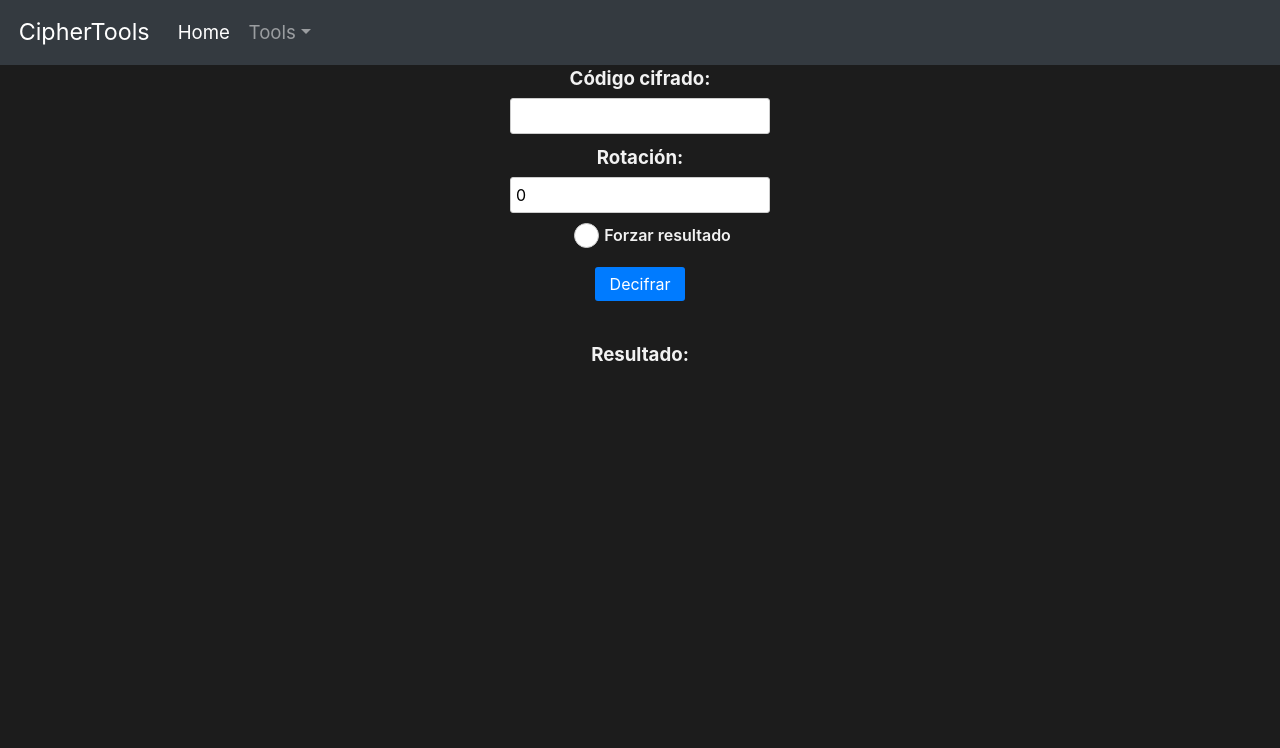
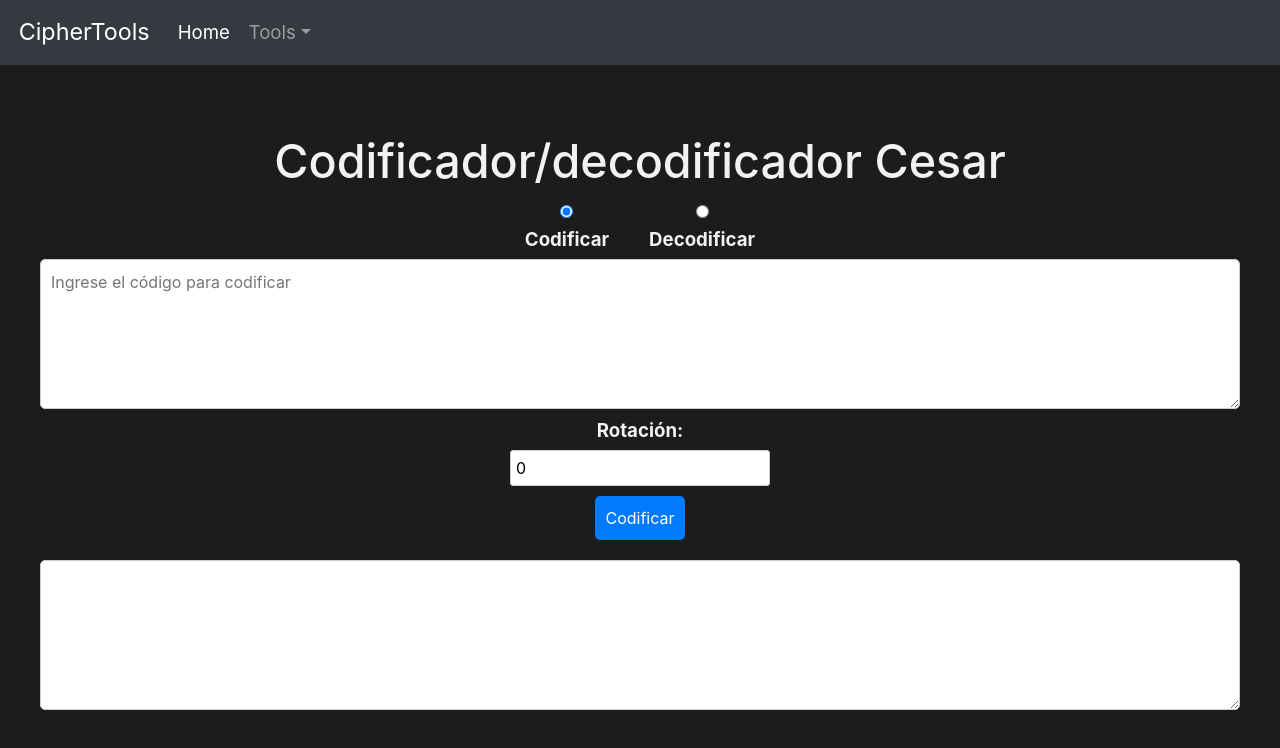
Before and after one commit to MateoBaltar/CipherTools, a React (Create React App) app: page /Cesar in a window 1280 px wide. Shown: the top 748 px of the page. Built offline with nearby package versions, Linux system fonts and the light colour scheme.

Commit message:
Hexadecimal + Layout changes + Cesar encode

```diff
--- a/src/Scripts/CesarTool.js
+++ b/src/Scripts/CesarTool.js
@@ -23,4 +23,23 @@ export function decodeCaesarCipher(ciphertext, shift, bruteForce = false) {
   }
   return plaintext;
 }
-export default decodeCaesarCipher;
+
+export function caesarEncode(str, shift) {
+  let result = "";
+  for (let i = 0; i < str.length; i++) {
+    let charCode = str.charCodeAt(i);
+    if (charCode >= 65 && charCode <= 90) {
+      // uppercase letters
+      result += String.fromCharCode(((charCode - 65 + shift) % 26) + 65);
+    } else if (charCode >= 97 && charCode <= 122) {
+      // lowercase letters
+      result += String.fromCharCode(((charCode - 97 + shift) % 26) + 97);
+    } else {
+      // not a letter, leave unchanged
+      result += str.charAt(i);
+    }
+  }
+  return result;
+}
+
+export default {decodeCaesarCipher, caesarEncode};
--- a/src/components/Cesar.js
+++ b/src/components/Cesar.js
@@ -1,13 +1,23 @@
 import React, { useState } from "react";
-import { decodeCaesarCipher } from "./../Scripts/CesarTool";
+import { decodeCaesarCipher, caesarEncode } from "./../Scripts/CesarTool";
 import axios from "axios";
 
 const Cesar = () => {
-  const [ciphertext, setCiphertext] = useState("");
   const [shift, setShift] = useState(0);
   const [bruteForce, setBruteForce] = useState(false);
   const [plaintext, setPlaintext] = useState("");
   const [submitting, setSubmitting] = useState(false);
+  const [input, setInput] = useState("");
+  const [output, setOutput] = useState("");
+  const [isEncoding, setIsEncoding] = useState(true);
+
+  const handleInputChange = (event) => {
+    setInput(event.target.value);
+  };
+
+  const handleOptionChange = (event) => {
+    setIsEncoding(event.target.value === "encode");
+  };
 
   const isRealWord = async (word) => {
     const apiKey = "94c347f8-19fe-4818-a189-8cfb2c6b348d";
@@ -35,8 +45,12 @@ const Cesar = () => {
   const handleSubmit = async (event) => {
     setSubmitting(true);
     event.preventDefault();
+    if (isEncoding) {
+      setSubmitting(false);
+      setOutput(caesarEncode(input, shift));
+    } else {
       if (bruteForce) {
-      let results = await decodeCaesarCipher(ciphertext, 0, true);
+        let results = await decodeCaesarCipher(input, 0, true);
         const sortResults = [];
         for (let i = 0; i < results.length; i++) {
           if (containsWhitespace(results[i])) {
@@ -54,7 +68,7 @@ const Cesar = () => {
         }
         sortResults.splice(4, sortResults.length - 1);
         setSubmitting(false);
-      setPlaintext(
+        setOutput(
           sortResults.map((result) => (
             <li key={result} style={{ listStyle: "none" }}>
               {result}
@@ -62,24 +76,54 @@ const Cesar = () => {
           ))
         );
       } else {
-      const decodedText = decodeCaesarCipher(ciphertext, shift);
+        const decodedText = decodeCaesarCipher(input, shift);
         setSubmitting(false);
-      setPlaintext(decodedText);
+        setOutput(decodedText);
+      }
     }
   };
 
   return (
-    <div class="form-container">
+    <div className="container">
+      <h1>Codificador/decodificador Cesar</h1>
       <form onSubmit={handleSubmit}>
-        <div class="form-group">
-          <label for="ciphertext">Código cifrado:</label>
+        <div className="encode-decode">
+          <div>
             <input
-            id="ciphertext"
-            type="text"
-            value={ciphertext}
-            onChange={(e) => setCiphertext(e.target.value)}
+              type="radio"
+              id="encode"
+              name="option"
+              value="encode"
+              checked={isEncoding}
+              onChange={handleOptionChange}
+            />
+            <label htmlFor="encode">Codificar</label>
+          </div>
+          <div>
+            <input
+              type="radio"
+              id="decode"
+              name="option"
+              value="decode"
+              checked={!isEncoding}
+              onChange={handleOptionChange}
+            />
+            <label htmlFor="decode">Decodificar</label>
+          </div>
+        </div>
+
+        <div>
+          <textarea
+            value={input}
+            onChange={handleInputChange}
+            placeholder={
+              isEncoding
+                ? "Ingrese el código para codificar"
+                : "Ingrese el texto codificado en cesar para decodificar"
+            }
           />
         </div>
+        <div id="rotacion">
           <div class="form-group">
             <label for="shift">Rotación:</label>
             <input
@@ -89,6 +133,8 @@ const Cesar = () => {
               onChange={(e) => setShift(parseInt(e.target.value))}
             />
           </div>
+        </div>
+        {!isEncoding && (
           <div class="form-group">
             <label class="checkbox">
               <input
@@ -100,28 +146,15 @@ const Cesar = () => {
               <span class="checkbox-label">Forzar resultado</span>
             </label>
           </div>
-        <button class="submit-button" type="submit">
-          Decifrar
+        )}
+        <div>
+          <button type="submit">
+            {isEncoding ? "Codificar" : "Decodificar"}
           </button>
+        </div>
       </form>
-      <div class="results-container">
-        {submitting ? (
-          <div class="loading">
-            <img
-              id="loading-image"
-              src="https://i.imgur.com/L28drxo.gif"
-              alt="Loading animation"
-            />
-            <p>Decifrando...</p>
-          </div>
-        ) : (
-          <>
-            <p class="result-label">Resultado:</p>
-            <ol class="result-list">
-              <li class="result-item">{plaintext}</li>
-            </ol>
-          </>
-        )}
+      <div>
+        <textarea readOnly value={output} />
       </div>
     </div>
   );
--- a/src/components/Hexadecimal.js
+++ b/src/components/Hexadecimal.js
@@ -1,32 +1,90 @@
-import React from 'react'
+import React, { useState } from "react";
 
 const Hexadecimal = () => {
+  const [input, setInput] = useState("");
+  const [output, setOutput] = useState("");
+  const [isEncoding, setIsEncoding] = useState(true);
+
+  const handleInputChange = (event) => {
+    setInput(event.target.value);
+  };
+
+  const handleOptionChange = (event) => {
+    setIsEncoding(event.target.value === "encode");
+  };
+
+  const handleSubmit = async (event) => {
+    event.preventDefault();
+    let output = "";
+
+    if (isEncoding) {
+      for (let i = 0; i < input.length; i++) {
+        let hex = input.charCodeAt(i).toString(16);
+        output += ("00" + hex).slice(-2);
+        console.log(output);
+      }
+    } else {
+      for (let i = 0; i < input.length; i += 2) {
+        let hexChars = input.substr(i, 2);
+        let charCode = parseInt(hexChars, 16);
+        output += String.fromCharCode(charCode);
+      }
+    }
+
+    setOutput(output);
+  };
+
   return (
+    <div className="container">
+      <h1>Codificador/decodificador Hexadecimal</h1>
+      <form onSubmit={handleSubmit}>
+        <div className="encode-decode">
+          <div>
+            <input
+              type="radio"
+              id="encode"
+              name="option"
+              value="encode"
+              checked={isEncoding}
+              onChange={handleOptionChange}
+            />
+            <label htmlFor="encode">Codificar</label>
+          </div>
+          <div>
+            <input
+              type="radio"
+              id="decode"
+              name="option"
+              value="decode"
+              checked={!isEncoding}
+              onChange={handleOptionChange}
+            />
+            <label htmlFor="decode">Decodificar</label>
+          </div>
+        </div>
 
-    <div class="container-hexadecimal">
-      <h1>Hexadecimal Encoder/Decoder</h1>
-      <form>
-        <div class="form-group">
-          <label for="hexInput">Input</label>
-          <input type="text" id="hexInput" name="hexInput" placeholder="Enter hexadecimal"/>
+        <div>
+          <textarea
+            value={input}
+            onChange={handleInputChange}
+            placeholder={
+              isEncoding
+                ? "Ingrese el código para codificar"
+                : "Ingrese el texto codificado en base64 para decodificar"
+            }
+          />
         </div>
-        <div class="form-group">
-          <label for="encodeDecode">Encode/Decode</label>
-          <select id="encodeDecode" name="encodeDecode">
-            <option value="decode">Decode</option>
-            <option value="encode">Encode</option>
-          </select>
-        </div>
-        <div class="form-group">
-          <button type="submit">Submit</button>
+        <div>
+          <button type="submit">
+            {isEncoding ? "Codificar" : "Decodificar"}
+          </button>
         </div>
       </form>
-      <div class="result">
-        <label for="hexOutput">Output</label>
-        <span id="hexOutput"></span>
+      <div>
+        <textarea readOnly value={output} />
       </div>
     </div>
-  )
-}
+  );
+};
 
-export default Hexadecimal
+export default Hexadecimal;
--- a/src/components/Navbar.js
+++ b/src/components/Navbar.js
@@ -45,7 +45,7 @@ const Navbar = () => {
               <a className="dropdown-item" href="/Base64">
                 Base64
               </a>
-              <a className="dropdown-item" href="#">
+              <a className="dropdown-item" href="/Hexadecimal">
                 Hexadecimal
               </a>
             </div>
--- a/src/index.css
+++ b/src/index.css
@@ -3,22 +3,13 @@ html {
   font-size: 14pt;
   color: var(--scheme_c5);
   text-align: center;
+  height: 100%;
 }
 .flex_col {
   display: flex;
   flex-direction: column;
   align-items: center;
   padding: 10px;
-}
-
-body {
-  margin: 0;
-  font-family: -apple-system, BlinkMacSystemFont, "Segoe UI", "Roboto", "Oxygen",
-    "Ubuntu", "Cantarell", "Fira Sans", "Droid Sans", "Helvetica Neue",
-    sans-serif;
-  -webkit-font-smoothing: antialiased;
-  -moz-osx-font-smoothing: grayscale;
-  background: gray;
 }
 
 code {
@@ -31,6 +22,8 @@ code {
   flex-direction: column;
   align-items: center;
   width: 100%;
+  height: 90vh;
+  justify-content: center;
 }
 
 .form-group {
@@ -209,6 +202,7 @@ input[type="checkbox"] {
 body {
   background-color: #1c1c1c;
   color: #f2f2f2;
+  height: max-content;
 }
 
 h1,
@@ -240,7 +234,12 @@ input[type="submit"]:hover {
 }
 
 .container {
-  color: #f2f2f2;
+  display: flex;
+  flex-direction: column;
+  align-items: center;
+  width: 100%;
+  height: 90vh;
+  justify-content: center;
 }
 
 .container h1,
@@ -330,7 +329,7 @@ label {
 }
 
 textarea {
-  width: 100%;
+  width: 150vh;
   min-height: 150px;
   resize: vertical;
   padding: 10px;
@@ -371,82 +370,7 @@ button:hover {
   padding-inline: 20px;
 }
 
-.container-hexadecimal {
-  max-width: 800px;
-  margin: 0 auto;
-  padding: 20px;
-  box-shadow: 0 0 10px rgba(0, 0, 0, 0.1);
-}
-
-.container-hexadecimal h1 {
-  text-align: center;
-  margin-bottom: 20px;
-}
-
-.container-hexadecimal form {
+#rotacion {
   display: flex;
-  flex-wrap: wrap;
   justify-content: center;
 }
-
-.container-hexadecimal .form-group {
-  margin: 10px;
-  width: 300px;
-  text-align: center;
-}
-
-.container-hexadecimal label {
-  display: block;
-  font-weight: bold;
-  margin-bottom: 10px;
-}
-
-.container-hexadecimal input[type="text"] {
-  width: 100%;
-  padding: 10px;
-  font-size: 16px;
-  border: 1px solid #ccc;
-  border-radius: 5px;
-  box-sizing: border-box;
-  margin-bottom: 10px;
-}
-
-.container-hexadecimal button[type="submit"] {
-  padding: 10px 20px;
-  font-size: 16px;
-  background-color: #4caf50;
-  color: #fff;
-  border: none;
-  border-radius: 5px;
-  cursor: pointer;
-  transition: all 0.3s ease;
-}
-
-.container-hexadecimal button[type="submit"]:hover {
-  background-color: #3e8e41;
-}
-
-.container-hexadecimal .result {
-  margin-top: 20px;
-  text-align: center;
-}
-
-.container-hexadecimal .result label {
-  display: block;
-  font-weight: bold;
-  margin-bottom: 10px;
-}
-
-.container-hexadecimal .result span {
-  display: inline-block;
-  padding: 10px;
-  font-size: 16px;
-  background-color: #f2f2f2;
-  border: 1px solid #ccc;
-  border-radius: 5px;
-  box-sizing: border-box;
-}
-
-.container-hexadecimal .result span:empty {
-  display: none;
-}
```
Also changed, not shown: src/App.js (+7 -6 lines). Lines whose indentation alone changed are shown as unchanged.
